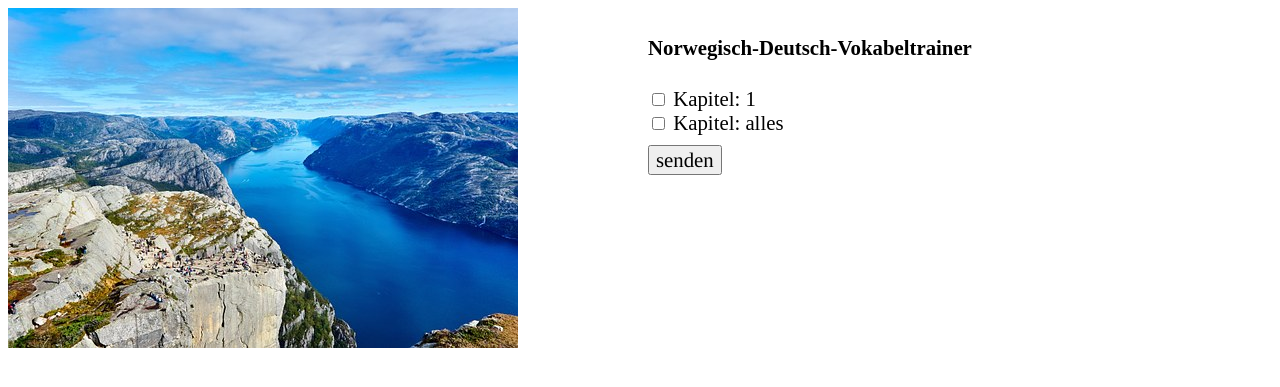
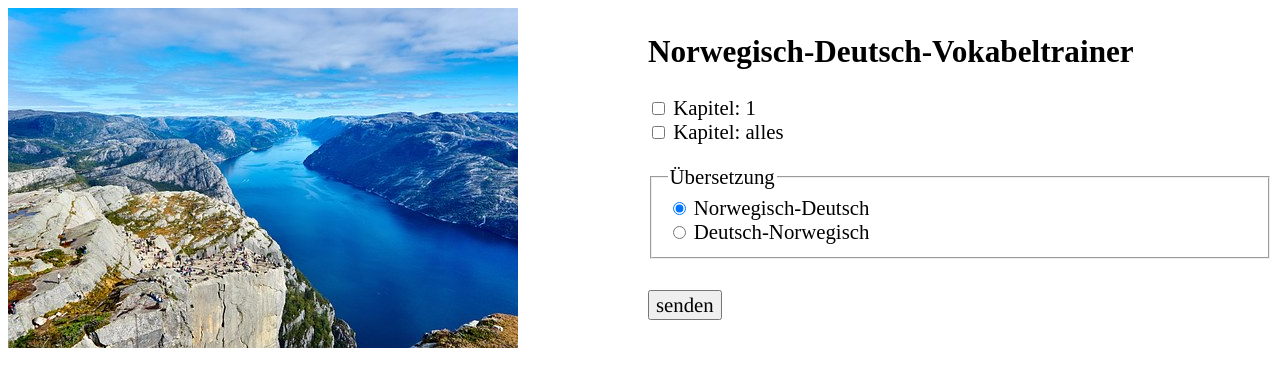
Before and after one commit to migmatit/mysite, a Django app: page / in a window 1280 px wide. Shown: the top 387 px of the page. Run offline with Django 3.2, Linux system fonts and the light colour scheme; tables that the repository leaves empty hold one stand-in row (values such as "Sample post").

Commit message:
mit vokabeln beide richtung

```diff
--- a/marcador/views.py
+++ b/marcador/views.py
@@ -43,18 +43,21 @@ def vokabeltest(request):
 					aufteilen = line.split(" ")
 					ein_kapitel = Vokabel.objects.filter(kapitel=aufteilen[1])
 					for zeile in ein_kapitel:
-						auswahl[zeile.norwegisch] = zeile.deutsch
+						if request.POST['uebersetzung'] == 'norw_deu':
+							auswahl[zeile.norwegisch] = zeile.deutsch
+						else:
+							auswahl[zeile.deutsch] = zeile.norwegisch
 		request.session['anzahl_der_ausgangsvokabeln'] = len(auswahl)
 		request.session['richtige_antworten'] = 0
 
 	anzahl_der_ausgangsvokabeln = request.session['anzahl_der_ausgangsvokabeln']
-	norw, deu = random.choice(list(auswahl.items()))
-	del auswahl[norw]
+	wort1, wort2 = random.choice(list(auswahl.items()))
+	del auswahl[wort1]
 	anzahl_vokabeln = len(auswahl)
 	request.session['restvokabeln'] = auswahl
 
-	return render(request, 'vokabeltest.html', {'norw':norw, \
-												'deu':deu, \
+	return render(request, 'vokabeltest.html', {'wort1':wort1, \
+												'wort2':wort2, \
 												'anzahl_vokabeln':anzahl_vokabeln, \
 												'anzahl_der_ausgangsvokabeln':anzahl_der_ausgangsvokabeln, \
 												'richtige_antworten':request.session['richtige_antworten']})
--- a/static/main.css
+++ b/static/main.css
@@ -5,7 +5,7 @@
 
 .float2 {
 	float: left;
-	width: 20em;
+	width: 30em;
 	font-size:1.3rem;
 }
 
--- a/templates/eingang.html
+++ b/templates/eingang.html
@@ -12,15 +12,28 @@
 <div>
 
 </div>
-<div class="float2">
-	<h4>Norwegisch-Deutsch-Vokabeltrainer</h4>
+<div  class="float2">
+	<h2>Norwegisch-Deutsch-Vokabeltrainer</h2>
 	<form action="vokabeltest" method="post">
 		{% csrf_token %}
-		{% for i in kapitelnummern %}
-			<input type="checkbox" name="Kapitel {{i}}"/>
-			Kapitel: {{i}} <br/>
-		{% endfor %}
-		<input class='but' type="submit" value="senden"/>
+		<div>
+			{% for i in kapitelnummern %}
+				<input type="checkbox" name="Kapitel {{i}}"/>
+				Kapitel: {{i}} <br/>
+			{% endfor %}
+			</p>
+			<fieldset class="feld">
+				<legend>Übersetzung</legend>
+				<input type="radio" id="norw_deu" name="uebersetzung" value="norw_deu" checked>
+					Norwegisch-Deutsch</br>
+				</input>
+				<input type="radio" id="deu_norw" name="uebersetzung" value="deu_norw">
+					Deutsch-Norwegisch
+				</input>
+			</fieldset>
+			</p>
+			<input class='but' type="submit" value="senden"/>
+		</div>
 	</form>
 	<div>
 		{{abschlussmeldung}}
--- a/templates/vokabeltest.html
+++ b/templates/vokabeltest.html
@@ -6,7 +6,7 @@
 </head>
 <body>
 	<div class="mittig">
-		<div id='uebersetzen_sie'>Übersetzen Sie: {{norw}}</div>
+		<div id='uebersetzen_sie'>Übersetzen Sie: {{wort1}}</div>
 		<div id='antwort'>Antwort</div>
 		<div>
 			<input class="but" type='text' id='antworteingabe' maxlength='100' autocomplete='off'/><br/>
@@ -19,8 +19,8 @@
 				<input class="but" type='button' id='button1' value='Kontrolle' onclick='eingabe_kontrolle()'/>
 			</form>
 		</div>
-		<div id='meldung'></div>
-		<input type='hidden' id='versteckt' name='versteckt' value='{{deu}}'/>
+		<div id='meldung'> </br>  </br></div>
+		<input type='hidden' id='versteckt' name='versteckt' value='{{wort2}}'/>
 		<input type='hidden' id='anzahl_vokabeln' value='{{anzahl_vokabeln}}'/>
 
 		<img src='/static/ford.jpg'/>
```
